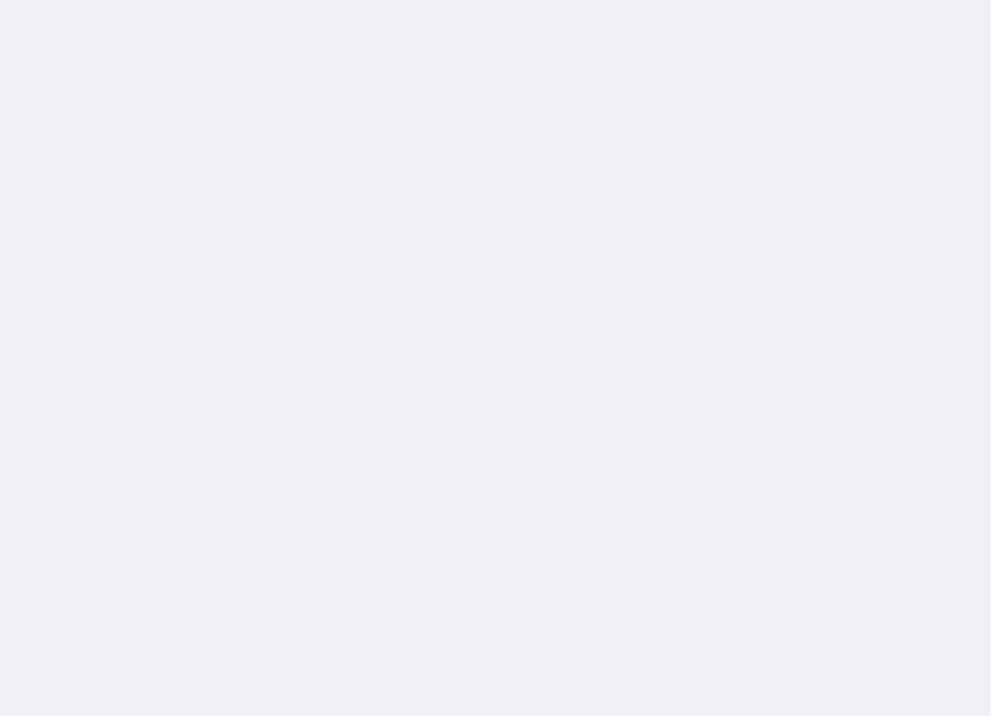
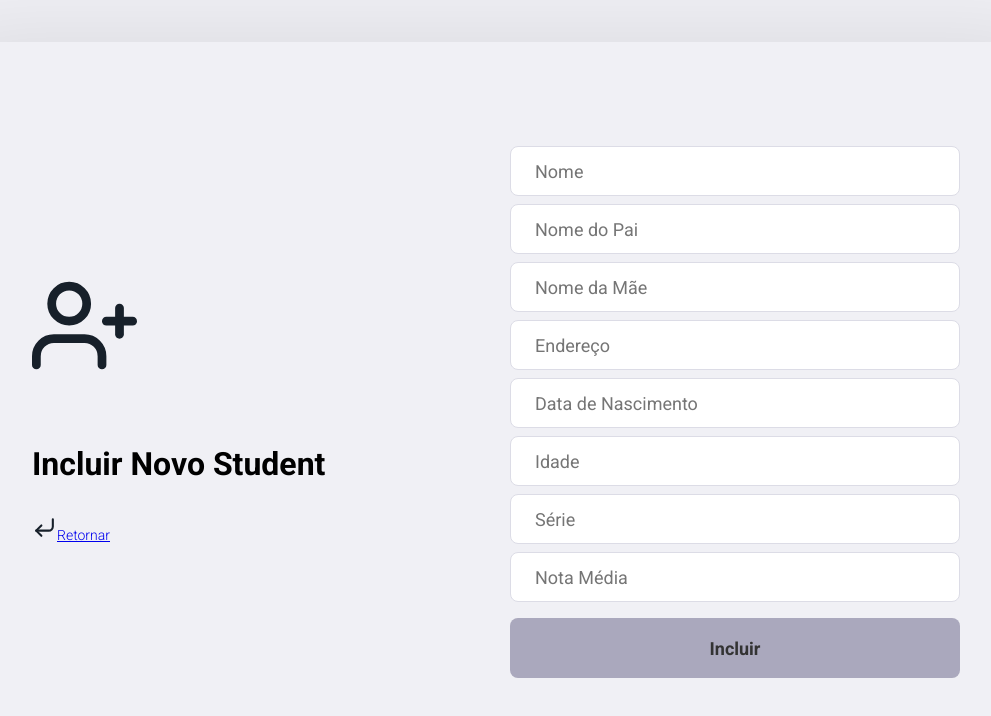
Before and after one commit to LuizVianna/desafio-ubc-frontend, a React (Create React App) app: page /student/new/0 in a window 1280 px wide. Before the commit this address had no page. Shown: the top 716 px of the page, without its empty margins (144-1135 px from the left). Built offline with nearby package versions, Linux system fonts and the light colour scheme.

Commit message:
definição do layout e da aplicação

```diff
--- a/src/global.css
+++ b/src/global.css
@@ -24,7 +24,7 @@ button{
 
 form input{
     width: 100%;
-    height: 60px;
+    height: 50px;
     color: #333333;
     border: 1px solid #DCDCE6;
     border-radius: 8px;
--- /dev/null
+++ b/src/pages/Student/index.js
@@ -0,0 +1,38 @@
+import React from "react";
+import './style.css';
+import { FiCornerDownLeft, FiUserPlus } from "react-icons/fi";
+import { Link, useParams } from "react-router-dom";
+
+export default function NewStudent(){
+
+    const {studentid} = useParams();
+
+    return(
+        <div className="new-student-container">
+            <div className="content">
+
+                <section className="form">
+                    <FiUserPlus size={105} color="#17202a" />
+                    <h1>{studentid === "0"?"Incluir Novo Student":"Atualizar Student"}</h1>
+                    <Link className="back-link" to="/students">
+                        <FiCornerDownLeft size={25} color="#17202a" />
+                        Retornar
+                    </Link>
+                </section>
+                <form>
+                        <input placeholder="Nome"/>
+                        <input placeholder="Nome do Pai"/>
+                        <input placeholder="Nome da Mãe"/>
+                        <input placeholder="Endereço"/>
+                        <input placeholder="Data de Nascimento"/>
+                        <input placeholder="Idade"/>
+                        <input placeholder="Série"/>
+                        <input placeholder="Nota Média"/>
+                        <button className="button" type="submit">
+                        {studentid === "0"?"Incluir":"Atualizar"}
+                        </button>
+                    </form>
+            </div>
+        </div>
+    )
+}
--- /dev/null
+++ b/src/pages/Student/style.css
@@ -0,0 +1,57 @@
+.new-student-container{
+    width: 100%;
+    max-width: 1120px;
+    height: 100vh;
+    margin: 0 auto;
+    display: flex;align-items: center;
+    justify-content: space-between;
+}
+
+.new-student-container .content{
+    width: 100%;
+    padding: 96px;
+    background-color: #F0F0F5;
+    box-shadow: 0 0 100px rgba(0, 0, 0, 0.1);
+    border-radius: 8px;
+    display: flex;
+    justify-content: space-between;
+    align-items: center;
+}
+
+.new-student-container .content section{
+    width: 100%;
+    max-width: 380px;
+}
+
+.new-student-container .content section.form{
+    width: 100%;
+    max-width: 350px;
+    margin-right: 30px;
+}
+
+.new-student-container .content section.form img{
+    width: 45%;
+    margin-left: auto;
+    margin-right: auto;
+    display: block;
+}
+
+.new-student-container .content section h1{
+    margin: 64px 0 32px;
+    font-size: 32px;
+}
+
+.new-student-container .content section p{
+    font-size: 18px;
+    color: #737380;
+    line-height: 32px;
+}
+
+.new-student-container .content form{
+    width: 100%;
+    max-width: 450px;
+}
+
+.new-student-container .content form input{
+    margin-top: 8px;
+}
--- a/src/pages/Students/index.js
+++ b/src/pages/Students/index.js
@@ -13,8 +13,8 @@ export default function Student(){
                     Bem-Vindo,
                     <strong>Luiz Claudio Vianna</strong>!
                 </span>
-                <Link className="button" to="student/new">Novo Aluno</Link>
-                <button>
+                <Link className="button" to="/student/new/0">Novo Aluno</Link>
+                <button type="button">
                     <FiXCircle size={35} color="#17202a" />
                 </button>
             </header>
--- a/src/routes.js
+++ b/src/routes.js
@@ -3,6 +3,7 @@ import { BrowserRouter, Routes, Route } from "react-router-dom";
 
 import Login from './pages/Login';
 import Student from './pages/Students';
+import NewStudent from './pages/Student';
 
 export default function RouteApp(){
     return(
@@ -10,6 +11,7 @@ export default function RouteApp(){
             <Routes>
                 <Route path="/" exact element={<Login />}/>
                 <Route path="/students" element={<Student />}/>
+                <Route path="/student/new/:studentid" element={<NewStudent />}/>
             </Routes>
         </BrowserRouter>
     );
```
